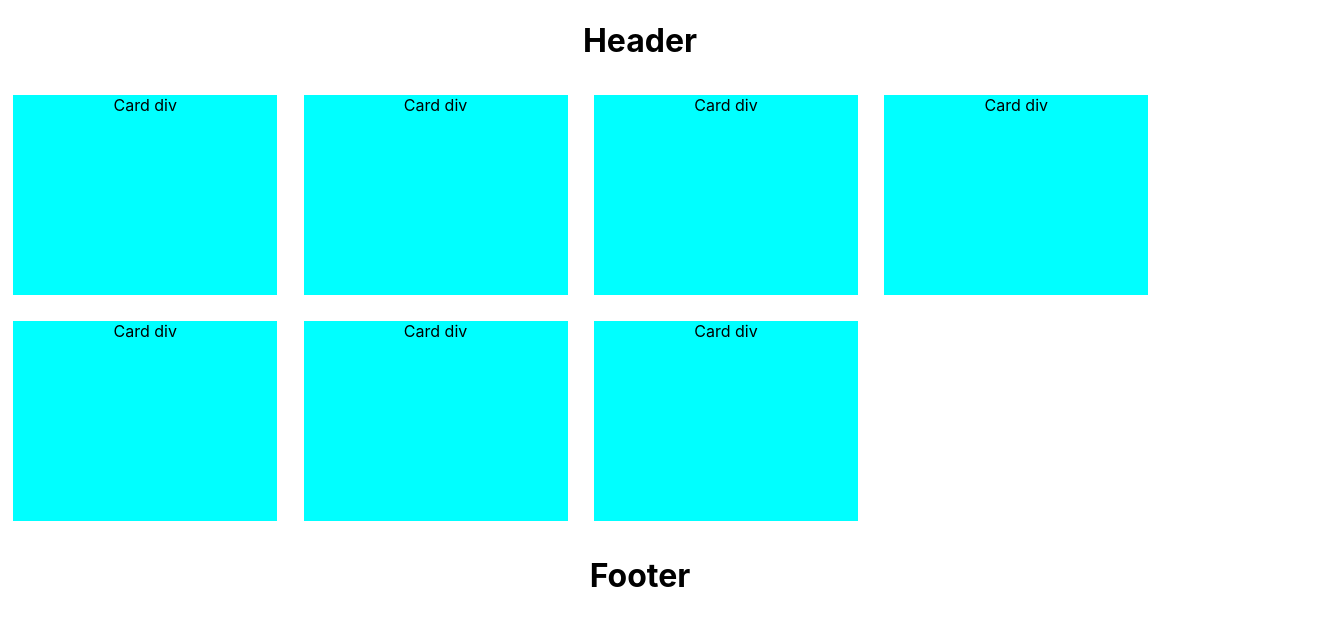
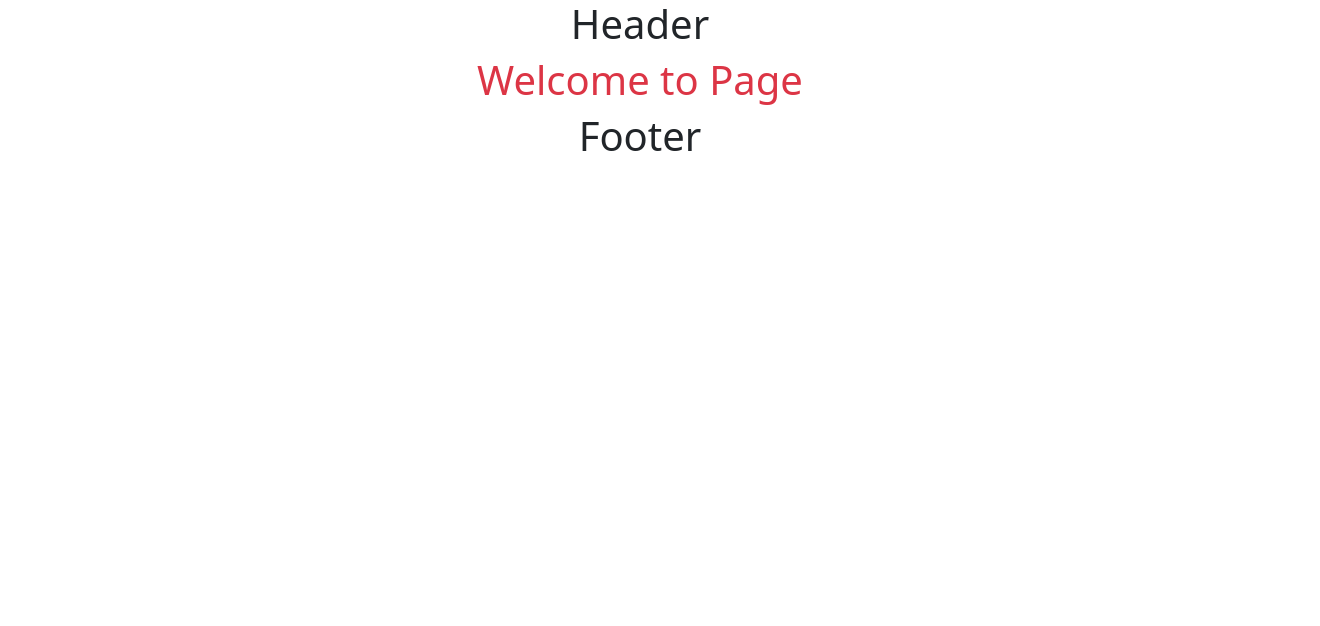
Before and after one commit to prajapatihet/firstreactapp, a React (Create React App) app: page / in a window 1280 px wide. Shown: the top 626 px of the page, 1320 px wide, since content can reach past the window. Built offline with nearby package versions, Linux system fonts and the light colour scheme.

Commit message:
integrated bootstrap

```diff
--- a/package.json
+++ b/package.json
@@ -6,9 +6,10 @@
     "@testing-library/jest-dom": "^5.17.0",
     "@testing-library/react": "^13.4.0",
     "@testing-library/user-event": "^13.5.0",
+    "bootstrap": "^5.3.3",
     "react": "^18.3.1",
     "react-dom": "^18.3.1",
-    "react-scripts": "5.0.1",
+    "react-scripts": "^5.0.1",
     "web-vitals": "^2.1.4"
   },
   "scripts": {
--- a/src/App.js
+++ b/src/App.js
@@ -6,7 +6,10 @@ function App() {
   return (
     <div className="App">
       <Header />
-      <div className='row'>
+      <div className='container'>
+        <h1 className='text-danger'>Welcome to Page</h1>
+      </div>
+      {/* <div className='row'>
         <Card />
         <Card />
         <Card />
@@ -14,7 +17,7 @@ function App() {
         <Card />
         <Card />
         <Card />
-      </div>
+      </div> */}
       <Footer />
     </div>
   );
--- a/src/index.js
+++ b/src/index.js
@@ -1,6 +1,8 @@
 import React from 'react';
 import ReactDOM from 'react-dom/client';
 import './index.css';
+import 'bootstrap/dist/css/bootstrap.css'
+import 'bootstrap/dist/js/bootstrap.bundle'
 import App from './App';
 import reportWebVitals from './reportWebVitals';
 
```
Also changed, not shown: 1 other file (tests, documents, lock files or other folders).
